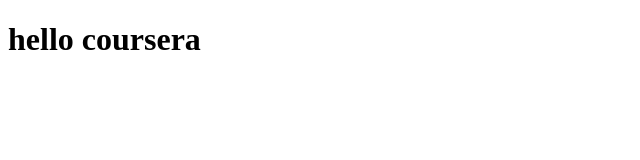
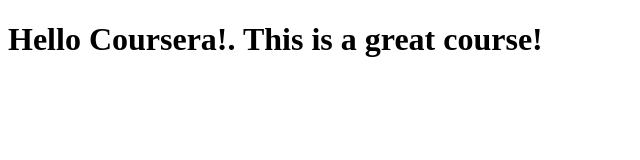
Before and after one commit to Joshurino/Ayere-Joshua-E, a plain HTML site: page site/index.html in a window 1280 px wide. Shown: the whole page, without its empty margins (0-640 px from the left). Drawn offline with Linux system fonts and the light colour scheme.

Commit message:
Small addition to page content.

```diff
--- a/site/index.html
+++ b/site/index.html
@@ -3,6 +3,6 @@
 <head>
 	<title> Hello Coursera!</title>
 </head>
-<body><h1>hello coursera</h1>
+<body><h1>Hello Coursera!. This is a great course!</h1>
 </body>
 </html>
```
